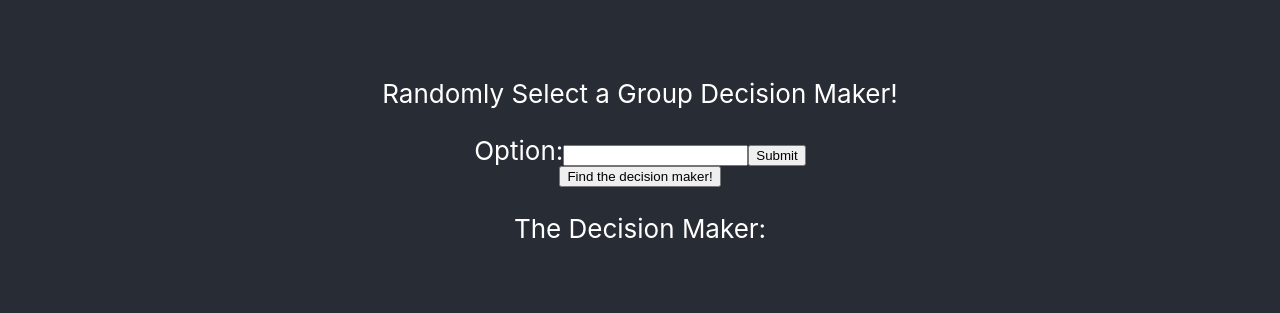
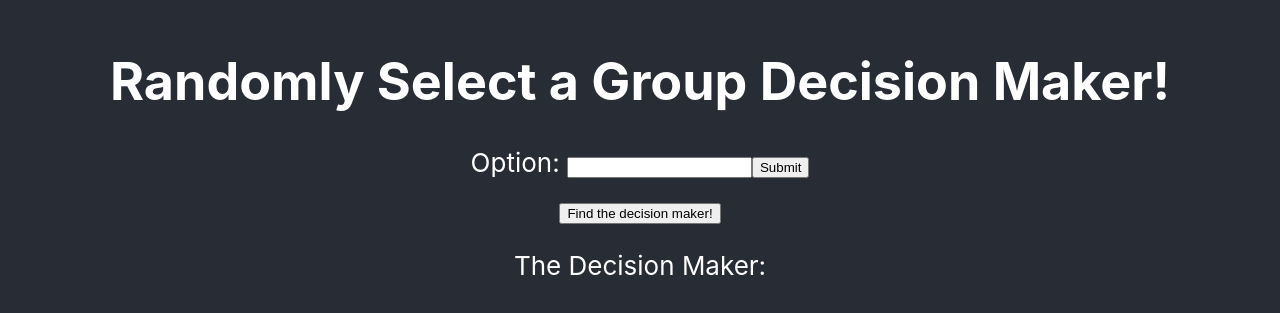
Before and after one commit to LiuJ2020/CatalystDeepfakes, a React (Create React App) app: page / in a window 1280 px wide. Shown: the part 239-552 px from the top of the page. Built offline with nearby package versions, Linux system fonts and the light colour scheme.

Commit message:
Restyled a little.

```diff
--- a/src/App.js
+++ b/src/App.js
@@ -45,7 +45,7 @@ class App extends React.Component {
     }
 
     getName() {
-        if (this.state.nameIndex === -1) {
+        if (this.state.nameIndex >= this.state.names.length || this.state.nameIndex < 0) {
             return "";
         }
         return this.state.names[this.state.nameIndex];
@@ -62,12 +62,12 @@ class App extends React.Component {
     render() {
         return (
             <div className="App">
-                <p>
+                <h1>
                     Randomly Select a Group Decision Maker!
-                </p>
+                </h1>
                 {this.state.names.map((name) => (<CurrentName name={name} removeName={this.removeName}></CurrentName>))}
                 <NameForm addName={this.addName}></NameForm>
-                <button onClick={this.randomizeName}>
+                <button onClick={this.randomizeName} style={{marginTop: '25px'}}>
                     Find the decision maker!
                 </button>
                 <p>
--- a/src/NameForm.js
+++ b/src/NameForm.js
@@ -16,7 +16,9 @@ class NameForm extends React.Component {
     }
 
     handleSubmit(event) {
-        this.props.addName(this.state.value);
+        if (this.state.value !== '') {
+            this.props.addName(this.state.value);
+        }
         this.setState({value: ''});
         event.preventDefault();
     }
@@ -25,8 +27,7 @@ class NameForm extends React.Component {
         return (
             <form onSubmit={this.handleSubmit}>
                 <label>
-                    Option:
-                    <input type="text" value={this.state.value} onChange={this.handleChange} />
+                    Option: <input type="text" value={this.state.value} onChange={this.handleChange} />
                 </label>
                 <input type="submit" value="Submit" />
             </form>
```
